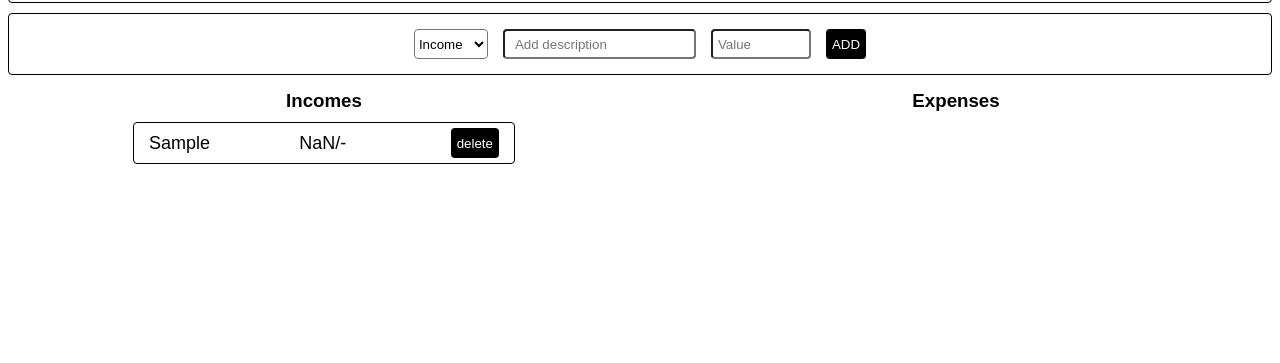
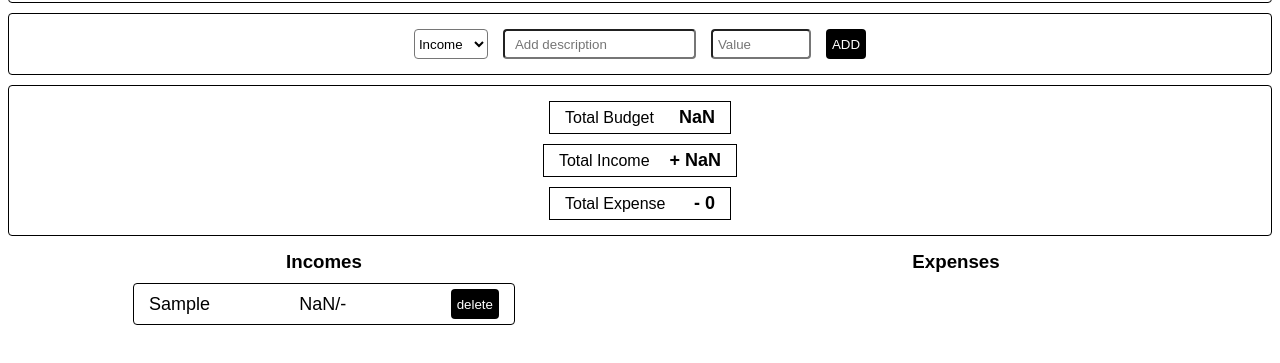
Before and after one commit to prasanth277/JS-Course, a plain HTML site: page budgetApp/index.html in a window 1280 px wide. Both pictures are taken after typing "Sample", "Sample" into the empty fields and a click on the button "ADD". Shown: the part 97-460 px from the top of the page. Drawn offline with nearby package versions, Linux system fonts and the light colour scheme.

Commit message:
displayed total budget, total income and total expense

```diff
--- a/budgetApp/app.js
+++ b/budgetApp/app.js
@@ -33,10 +33,33 @@ function getEntryDetails() {
   }
 }
 
+function getTotalSum(type) {
+  let sum = 0;
+  data.map((item) => {
+    if (item.type === type) {
+      sum += item.value;
+    }
+  });
+  return sum;
+}
+
+function updateTotalValues() {
+  document.getElementById("incomeTotal").textContent = `+ ${getTotalSum(
+    "income"
+  )}`;
+  document.getElementById("expenseTotal").textContent = `- ${getTotalSum(
+    "expense"
+  )}`;
+  document.getElementById("totalBudget").textContent = `${
+    getTotalSum("income") - getTotalSum("expense")
+  }`;
+}
+
 function addToBudget() {
   let budgetEntry = getEntryDetails();
   addRow(budgetEntry);
   data.push(budgetEntry);
+  updateTotalValues();
 }
 
 function removeFromBudget(id) {
--- a/budgetApp/index.html
+++ b/budgetApp/index.html
@@ -27,6 +27,12 @@
       <input placeholder="Value" id="valueInput" />
       <button id="addButton" onClick="addToBudget()">ADD</button>
     </div>
+    <div class="summaryContainer">
+      <div id="block"><span>Total Budget</span><span class="amountText" id="totalBudget"> 0</span></div>
+      <div id="block"><span>Total Income</span><span class="amountText" id="incomeTotal">+ 0</span></div>
+      <div id="block"><span>Total Expense</span><span class="amountText" id="expenseTotal">- 0</span></div>
+
+    </div>
     <div class="budgetContainer">
       <div class="incomeContainer">
         <h3>Incomes</h3>
--- a/budgetApp/style.css
+++ b/budgetApp/style.css
@@ -1,3 +1,7 @@
+body {
+  font-family: Arial;
+}
+
 .headerContainer {
   height: 50px;
   border: 1px solid;
@@ -17,14 +21,12 @@
 h1 {
   text-align: center;
   margin: 0;
-  font-family: Arial;
 }
 
 #descriptionInput {
   height: 30px;
   border-radius: 4px;
   padding-left: 10px;
-  font-family: Arial;
   margin-left: 15px;
 }
 
@@ -33,7 +35,6 @@ h1 {
   width: 100px;
   border-radius: 4px;
   padding-left: 5px;
-  font-family: Arial;
   margin-left: 15px;
 }
 
@@ -41,7 +42,6 @@ h1 {
   height: 30px;
   background: white;
   border-radius: 4px;
-  font-family: Arial;
 }
 
 .budgetContainer {
@@ -71,7 +71,6 @@ button {
   cursor: pointer;
   background: black;
   color: white;
-  font-family: Arial;
   border: none;
   font-weight: 500;
 }
@@ -89,7 +88,6 @@ button {
 
 .salaryText {
   font-size: 18px;
-  font-family: Arial;
 }
 
 .salaryAmount {
@@ -99,6 +97,32 @@ button {
 }
 
 h3 {
-  font-family: Arial;
   margin: 0;
 }
+
+.summaryContainer {
+  margin-top: 10px;
+  border-radius: 4px;
+  border: 1px solid;
+  padding: 10px 15px;
+  display: flex;
+  flex-direction: column;
+  justify-content: center;
+  align-items: center;
+}
+
+#block {
+  border: 1px solid;
+  padding: 5px 15px;
+  margin: 5px;
+  min-width: 150px;
+  display: flex;
+  justify-content: space-between;
+  align-items: center;
+}
+
+.amountText {
+  font-size: 18px;
+  font-weight: bold;
+  margin-left: 20px;
+}
```
